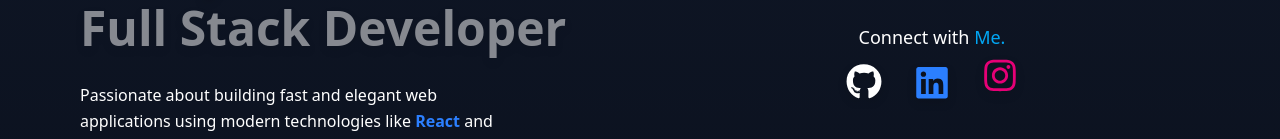
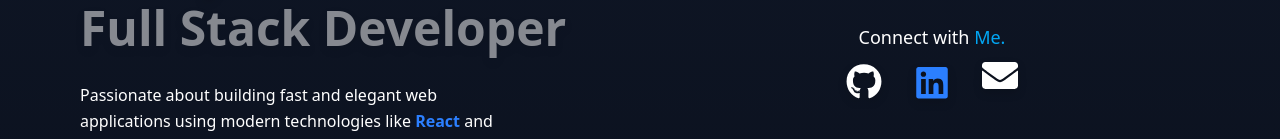
Before and after one commit to sunnybhull95/my-portfolio, a React (Vite) app: page / in a window 1280 px wide. Shown: the part 270-409 px from the top of the page. Built offline with nearby package versions, Linux system fonts and the light colour scheme.

Commit message:
added gmail option

```diff
--- a/src/components/Hero.jsx
+++ b/src/components/Hero.jsx
@@ -1,6 +1,6 @@
 import { motion } from "framer-motion";
 import { useInView } from "react-intersection-observer";
-import { FaGithub, FaLinkedin, FaInstagram } from "react-icons/fa";
+import { FaGithub, FaLinkedin, FaEnvelope } from "react-icons/fa";
 
 export default function Hero() {
   const { ref, inView } = useInView({ triggerOnce: true, threshold: 0.1 });
@@ -84,16 +84,16 @@ export default function Hero() {
             <FaLinkedin />
           </motion.a>
 
-          {/* Instagram */}
+          {/* Gmail */}
           <motion.a
-            href="https://instagram.com/_sunnyyyyyyyy______"
+            href="mailto:sunnybhull95@gmail.com"
             target="_blank"
             rel="noopener noreferrer"
-            className="text-pink-600 hover:text-pink-700 drop-shadow-lg"
+            className="text-white hover:text-white/50 drop-shadow-lg"
             animate={{ y: [0, -10, 0] }}
             transition={{ duration: 1.4, repeat: Infinity, ease: "easeInOut" }}
           >
-            <FaInstagram />
+            <FaEnvelope />
           </motion.a>
         </div>
       </motion.div>{" "}
```
